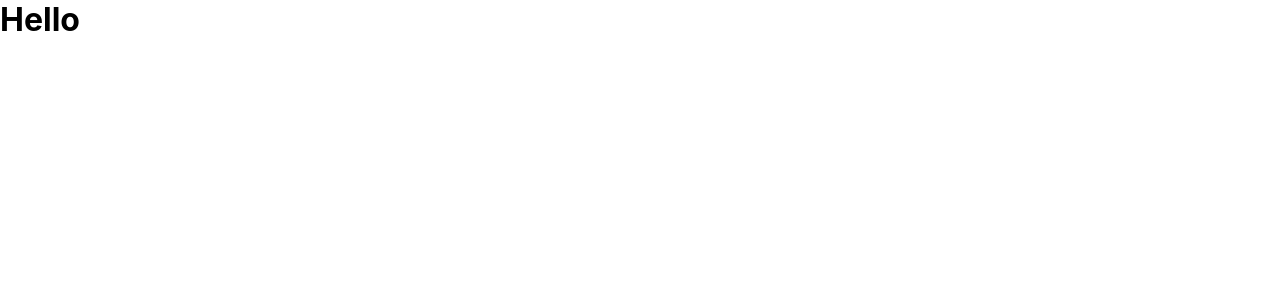
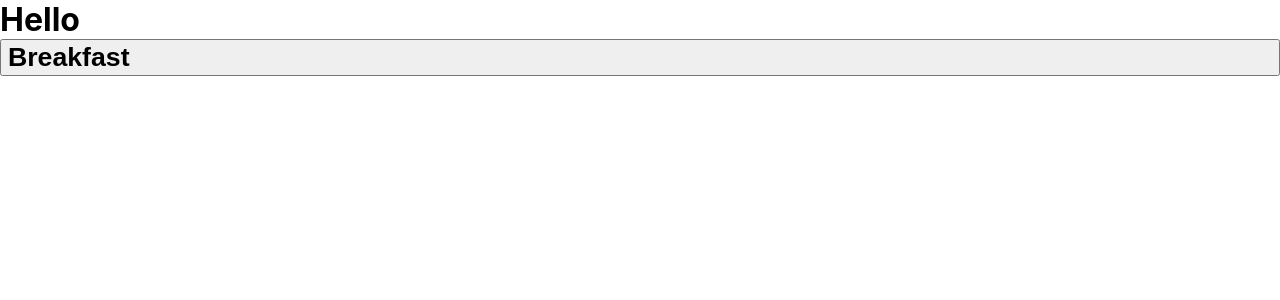
Before and after one commit to nata-kab/rp-4-iter, a React (Create React App) app: page / in a window 1280 px wide. Shown: the top 300 px of the page. Built offline with nearby package versions, Linux system fonts and the light colour scheme.

Commit message:
feat: create Image

```diff
--- a/src/App.js
+++ b/src/App.js
@@ -1,5 +1,6 @@
 import { ThemeProvider, Global, css } from "@emotion/react";
 import Typography from "./components/Typography";
+import Card from "./recipes/Card";
 import theme from "./theme";
 
 function App() {
@@ -19,6 +20,7 @@ function App() {
           `}
         />
         <Typography variant="h1">Hello</Typography>
+        <Card title="Breakfast" />
       </ThemeProvider>
     </>
   );
--- /dev/null
+++ b/src/components/Image/Image.styled.js
@@ -0,0 +1,7 @@
+import styled from "@emotion/styled";
+
+export const Image = styled.img`
+  display: flex;
+  width: ${({ width = "100%" }) => width};
+  height: ${({ height = "auto" }) => height};
+`;
--- /dev/null
+++ b/src/components/Image/index.js
@@ -0,0 +1,19 @@
+import { string } from "prop-types";
+import * as Styled from "./Image.styled";
+
+const Image = ({ src, alt, width, height }) => {
+  <Styled.Image src={src} alt={alt} width={width} height={height} />;
+};
+
+Image.propTypes = {
+  src: string.isRequired,
+  alt: string,
+  width: string,
+  height: string,
+};
+Image.defaultProps = {
+  alt: "",
+  width: null,
+  height: null,
+};
+export default Image;
--- /dev/null
+++ b/src/recipes/Card/Card.styled.js
@@ -0,0 +1,8 @@
+import styled from "@emotion/styled";
+
+export const Card = styled.div`
+  display: flex;
+  flex-direction: column;
+  width: ${({ width = "100%" }) => width};
+  height: ${({ height = "100%" }) => height};
+`;
--- /dev/null
+++ b/src/recipes/Card/index.js
@@ -0,0 +1,43 @@
+import React from "react";
+import { string, node } from "prop-types";
+
+import * as Styled from "./Card.styled";
+import Typography from "../../components/Typography";
+import Image from "../../components/Image";
+
+const Card = ({
+  href,
+  imageSrc,
+  imageAlt,
+  title,
+  description,
+  button,
+  children,
+}) => {
+  return (
+    <Styled.Card as={href ? `a` : `button`} href={href}>
+      <Image src={imageSrc} alt={imageAlt} />
+      <Typography variant="h1">{title}</Typography>
+      <Typography variant="bodyLarge">{description}</Typography>
+      {children}
+    </Styled.Card>
+  );
+};
+
+Card.propTypes = {
+  title: string,
+  children: node,
+  href: string,
+  imageAlt: string,
+  imageSrc: string,
+};
+
+Card.defaultProps = {
+  children: null,
+  href: null,
+  imageAlt: null,
+  imageSrc:
+    "https://images.pexels.com/photos/551628/pexels-photo-551628.jpeg?auto=compress&cs=tinysrgb&w=1260&h=750&dpr=1",
+};
+
+export default Card;
```
